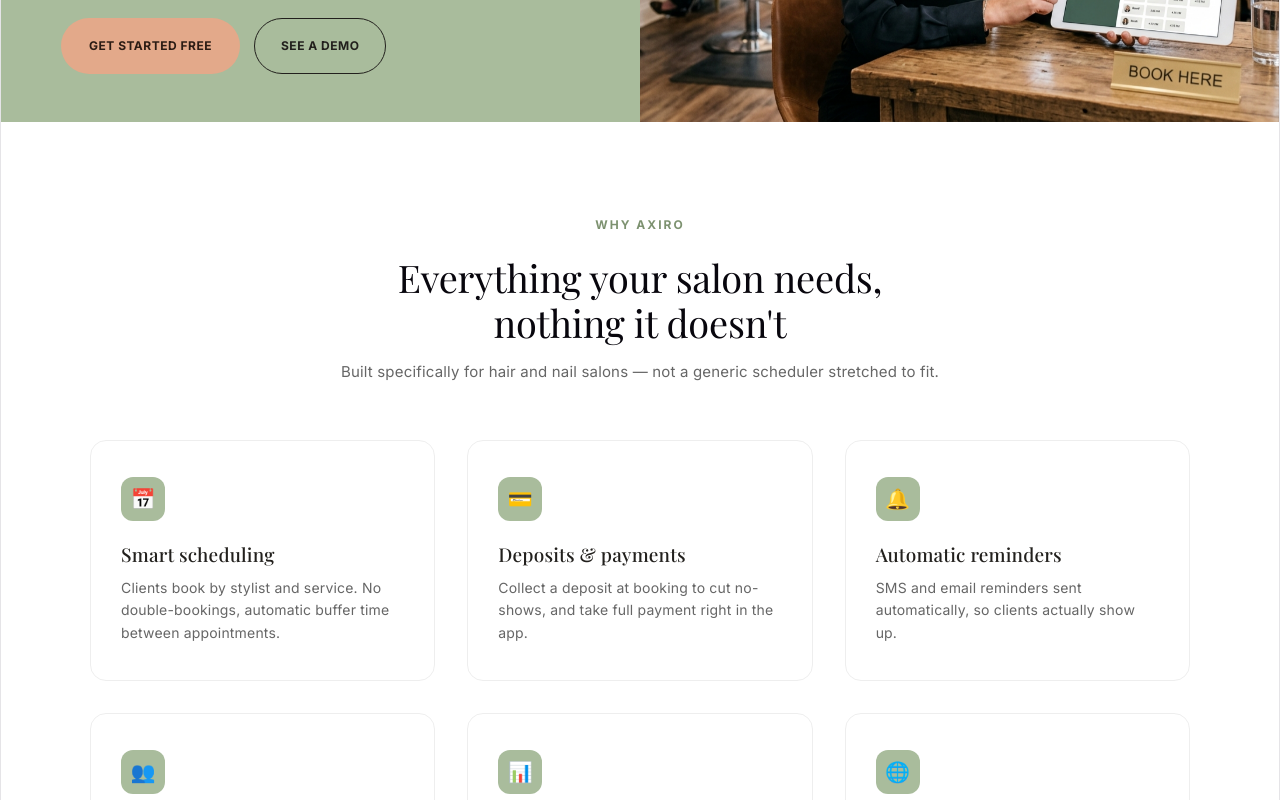
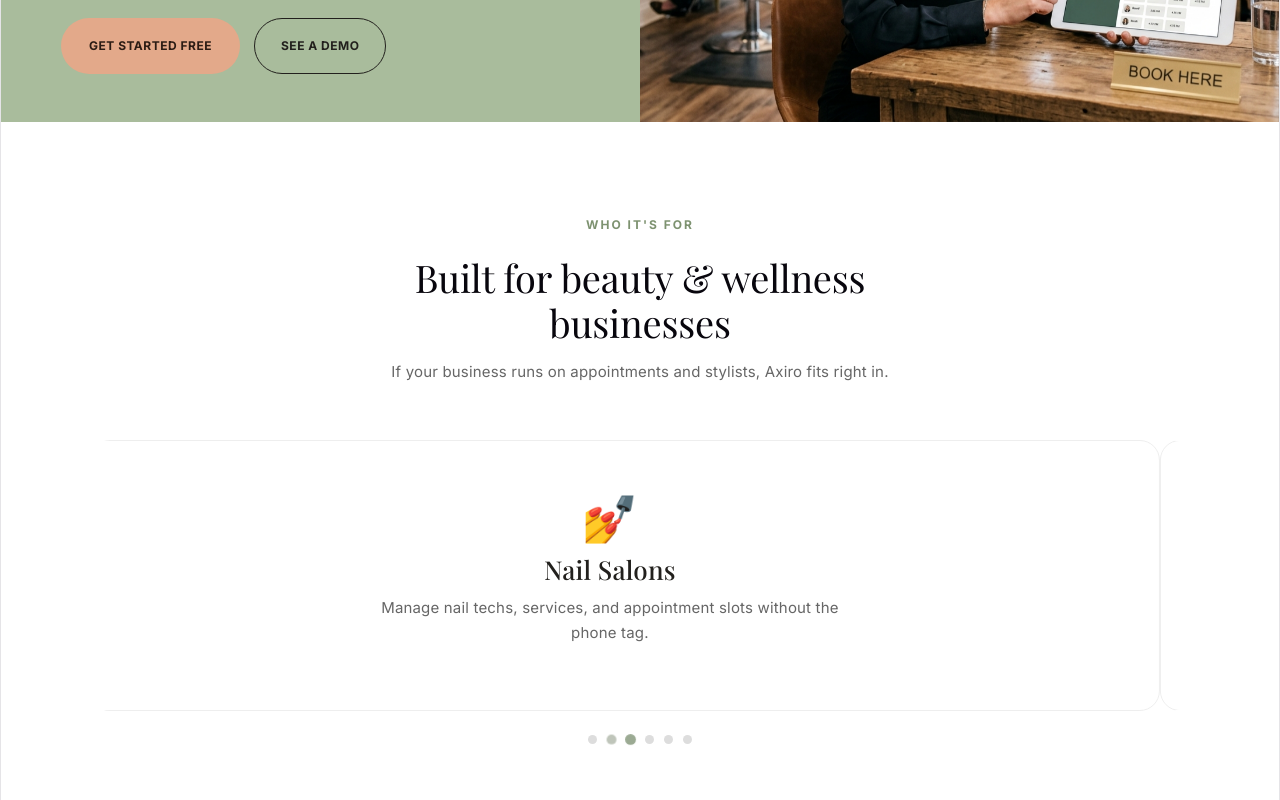
Before and after one commit to ShaikAwaesRazvi/AxiroPortfolio, a React (Vite) app: page / in a window 1280 px wide. Shown: the part 420-1220 px from the top of the page. Built offline with nearby package versions, Linux system fonts and the light colour scheme.

Commit message:
Added FAQ and SERVICES section

```diff
--- /dev/null
+++ b/src/components/landing/Faq.tsx
@@ -0,0 +1,82 @@
+import { useState } from "react";
+
+interface FaqItem {
+  question: string;
+  answer: string;
+}
+
+const FAQS: FaqItem[] = [
+  {
+    question: "How long does it take to get my booking page live?",
+    answer:
+      "Most salons are up and running within a day of signing up. Once you tell us your services, stylists, and hours, we handle the setup and send you the link.",
+  },
+  {
+    question: "Do my clients need to download an app?",
+    answer:
+      "No. Your booking page works right in any browser, on desktop or mobile. Clients just tap your link and book — no app, no account creation required.",
+  },
+  {
+    question: "Can I switch between plans later?",
+    answer:
+      "Yes, you can upgrade, downgrade, or switch from monthly to a one-time purchase at any point. There's no lock-in contract.",
+  },
+  {
+    question: "What happens if a client no-shows?",
+    answer:
+      "If you've enabled deposits, the deposit is collected automatically at booking, which covers you if the client doesn't show up.",
+  },
+  {
+    question: "Can I manage multiple stylists or locations?",
+    answer:
+      "Yes. Each stylist gets their own profile and availability, and salon groups with multiple locations can use our Multi-Location plan to manage everything from one dashboard.",
+  },
+  {
+    question: "Is there a contract or cancellation fee?",
+    answer:
+      "No. Monthly plans can be cancelled anytime with no fee. One-time purchases are yours to keep with no recurring obligation at all.",
+  },
+];
+
+export default function Faq() {
+  const [openIndex, setOpenIndex] = useState<number | null>(0);
+
+  const toggle = (index: number) => {
+    setOpenIndex(openIndex === index ? null : index);
+  };
+
+  return (
+    <section id="faq" className="faq-section">
+      <div className="faq-layout">
+        <div className="faq-left">
+          <div className="eyebrow">FAQ</div>
+          <h2 className="faq-tagline">You asked,<br />we answered.</h2>
+          <p className="faq-subtext">
+            Can't find what you're looking for? Reach out to us directly and we'll get back to you.
+          </p>
+        </div>
+
+        <div className="faq-right">
+          {FAQS.map((item, index) => {
+            const isOpen = openIndex === index;
+            return (
+              <div className={`faq-item${isOpen ? " faq-item-open" : ""}`} key={item.question}>
+                <button
+                  className="faq-question"
+                  onClick={() => toggle(index)}
+                  aria-expanded={isOpen}
+                >
+                  <span>{item.question}</span>
+                  <span className="faq-icon">{isOpen ? "−" : "+"}</span>
+                </button>
+                <div className="faq-answer-wrapper">
+                  <p className="faq-answer">{item.answer}</p>
+                </div>
+              </div>
+            );
+          })}
+        </div>
+      </div>
+    </section>
+  );
+}
--- /dev/null
+++ b/src/components/landing/WhoItsFor.tsx
@@ -0,0 +1,83 @@
+import { useState, useEffect, useRef } from "react";
+
+interface AudienceCard {
+  emoji: string;
+  title: string;
+  desc: string;
+}
+
+const AUDIENCES: AudienceCard[] = [
+  { emoji: "💇", title: "Hair Salons", desc: "Let clients pick their stylist and book cuts, color, and treatments online." },
+  { emoji: "💅", title: "Nail Salons", desc: "Manage nail techs, services, and appointment slots without the phone tag." },
+  { emoji: "💈", title: "Barbershops", desc: "Give regulars a fast way to rebook with their preferred barber." },
+  { emoji: "🧖", title: "Spas & Massage", desc: "Showcase treatments and therapists, with deposits to cut no-shows." },
+  { emoji: "🎨", title: "Tattoo Studios", desc: "Let clients browse artist portfolios and book consultations or sessions." },
+  { emoji: "💆", title: "Med Spas", desc: "Handle higher-ticket bookings like Botox and facials with a polished page." },
+];
+
+export default function WhoItsFor() {
+  const [activeIndex, setActiveIndex] = useState(0);
+  const intervalRef = useRef<ReturnType<typeof setInterval> | null>(null);
+
+  useEffect(() => {
+    startAutoplay();
+    return () => stopAutoplay();
+    // eslint-disable-next-line react-hooks/exhaustive-deps
+  }, []);
+
+  const startAutoplay = () => {
+    stopAutoplay();
+    intervalRef.current = setInterval(() => {
+      setActiveIndex((prev) => (prev + 1) % AUDIENCES.length);
+    }, 3200);
+  };
+
+  const stopAutoplay = () => {
+    if (intervalRef.current) clearInterval(intervalRef.current);
+  };
+
+  const goTo = (index: number) => {
+    setActiveIndex(index);
+    startAutoplay(); // reset the timer so it doesn't jump right after a manual click
+  };
+
+  return (
+    <section id="who-its-for" className="who-section">
+      <div className="section-head">
+        <div className="eyebrow">WHO IT'S FOR</div>
+        <h2>Built for beauty & wellness businesses</h2>
+        <p>If your business runs on appointments and stylists, Axiro fits right in.</p>
+      </div>
+
+      <div
+        className="who-carousel"
+        onMouseEnter={stopAutoplay}
+        onMouseLeave={startAutoplay}
+      >
+        <div
+          className="who-track"
+          style={{ transform: `translateX(-${activeIndex * 100}%)` }}
+        >
+          {AUDIENCES.map((item) => (
+            <div className="who-card" key={item.title}>
+              <div className="who-emoji">{item.emoji}</div>
+              <h3>{item.title}</h3>
+              <p>{item.desc}</p>
+            </div>
+          ))}
+        </div>
+      </div>
+
+      <div className="who-dots">
+        {AUDIENCES.map((item, index) => (
+          <button
+            key={item.title}
+            className={`who-dot${index === activeIndex ? " who-dot-active" : ""}`}
+            onClick={() => goTo(index)}
+            aria-label={`Show ${item.title}`}
+          />
+        ))}
+      </div>
+    </section>
+  );
+}
--- a/src/pages/HomePage.css
+++ b/src/pages/HomePage.css
@@ -471,6 +471,188 @@ footer { text-align: center; padding: 30px; font-size: 12px; color: #999; backgr
 }
 
 
+
+
+
+
+
+
+/* ===== Who It's For (auto-sliding carousel) ===== */
+
+.who-carousel {
+  max-width: 1100px;
+  margin: 0 auto;
+  overflow: hidden;
+  border-radius: 20px;
+}
+
+.who-track {
+  display: flex;
+  transition: transform 0.6s cubic-bezier(0.65, 0, 0.35, 1);
+}
+
+.who-card {
+  flex: 0 0 100%;
+  background: #fff;
+  border: 1px solid #eee;
+  border-radius: 20px;
+  padding: 64px 48px;
+  text-align: center;
+}
+
+.who-emoji {
+  font-size: 46px;
+  margin-bottom: 18px;
+}
+
+.who-card h3 {
+  font-family: 'Playfair Display', serif;
+  font-weight: 500;
+  font-size: 26px;
+  color: var(--charcoal);
+  margin-bottom: 12px;
+}
+
+.who-card p {
+  font-size: 15px;
+  color: #666;
+  line-height: 1.7;
+  max-width: 460px;
+  margin: 0 auto;
+}
+
+.who-dots {
+  display: flex;
+  justify-content: center;
+  gap: 10px;
+  margin-top: 24px;
+}
+
+.who-dot {
+  width: 9px;
+  height: 9px;
+  border-radius: 50%;
+  background: #ddd;
+  border: none;
+  cursor: pointer;
+  padding: 0;
+  transition: background 0.25s ease, transform 0.25s ease;
+}
+
+.who-dot-active {
+  background: var(--sage-dark);
+  transform: scale(1.3);
+}
+
+/* ===== FAQ ===== */
+
+.faq-section { background: #fff; }
+
+.faq-layout {
+  display: grid;
+  grid-template-columns: 0.9fr 1.4fr;
+  gap: 64px;
+  max-width: 1100px;
+  margin: 0 auto;
+  align-items: start;
+}
+
+.faq-left { position: sticky; top: 100px; }
+
+.faq-tagline {
+  font-family: 'Playfair Display', serif;
+  font-weight: 400;
+  font-size: 40px;
+  line-height: 1.2;
+  color: var(--charcoal);
+  margin: 10px 0 18px;
+}
+
+.faq-subtext {
+  font-size: 14px;
+  color: #777;
+  line-height: 1.6;
+  max-width: 320px;
+}
+
+.faq-right {
+  display: flex;
+  flex-direction: column;
+}
+
+.faq-item {
+  border-bottom: 1px solid #eee;
+}
+
+.faq-question {
+  width: 100%;
+  background: none;
+  border: none;
+  cursor: pointer;
+  display: flex;
+  align-items: center;
+  justify-content: space-between;
+  gap: 20px;
+  padding: 22px 0;
+  text-align: left;
+  font-family: 'Inter', sans-serif;
+  font-size: 15.5px;
+  font-weight: 600;
+  color: var(--charcoal);
+}
+
+.faq-icon {
+  flex-shrink: 0;
+  width: 28px;
+  height: 28px;
+  border-radius: 50%;
+  border: 1.5px solid var(--charcoal);
+  display: flex;
+  align-items: center;
+  justify-content: center;
+  font-size: 16px;
+  font-weight: 400;
+  transition: background 0.25s ease, color 0.25s ease, transform 0.3s ease;
+}
+
+.faq-item-open .faq-icon {
+  background: var(--sage);
+  border-color: var(--sage);
+  transform: rotate(180deg);
+}
+
+.faq-answer-wrapper {
+  display: grid;
+  grid-template-rows: 0fr;
+  transition: grid-template-rows 0.35s cubic-bezier(0.22, 1, 0.36, 1);
+}
+
+.faq-item-open .faq-answer-wrapper {
+  grid-template-rows: 1fr;
+}
+
+.faq-answer {
+  overflow: hidden;
+  font-size: 14px;
+  color: #666;
+  line-height: 1.7;
+  margin: 0;
+  padding-right: 40px;
+}
+
+.faq-item-open .faq-answer {
+  padding-bottom: 22px;
+}
+
+@media (max-width: 900px) {
+  .faq-layout { grid-template-columns: 1fr; gap: 32px; }
+  .faq-left { position: static; }
+  .faq-tagline { font-size: 30px; }
+  .who-card { padding: 44px 28px; }
+}
+
+
+
 @media (prefers-reduced-motion: reduce) {
   * { animation-duration: 0.01ms !important; animation-delay: 0s !important; transition-duration: 0.01ms !important; }
 }
--- a/src/pages/HomePage.tsx
+++ b/src/pages/HomePage.tsx
@@ -2,9 +2,11 @@ import { useState } from "react";
 import Navbar from "../components/layout/Navbar";
 import Footer from "../components/layout/Footer";
 import Hero from "../components/landing/Hero";
+import WhoItsFor from "../components/landing/WhoItsFor";
 import Features from "../components/landing/Features";
 import Pricing from "../components/landing/Pricing";
 import HowItWorks from "../components/landing/HowItWorks";
+import Faq from "../components/landing/Faq";
 import CtaBand from "../components/landing/CtaBand";
 import GetStartedModal from "../components/landing/GetStartedModal";
 import "./HomePage.css";
@@ -19,9 +21,11 @@ export default function HomePage() {
     <>
       <Navbar onGetStarted={openModal} />
       <Hero onGetStarted={openModal} />
+      <WhoItsFor />
       <Features />
       <Pricing onGetStarted={openModal} />
       <HowItWorks />
+      <Faq />
       <CtaBand onGetStarted={openModal} />
       <Footer />
       <GetStartedModal isOpen={isModalOpen} onClose={closeModal} />
```
Also changed, not shown: 1 other file (tests, documents, lock files or other folders).
